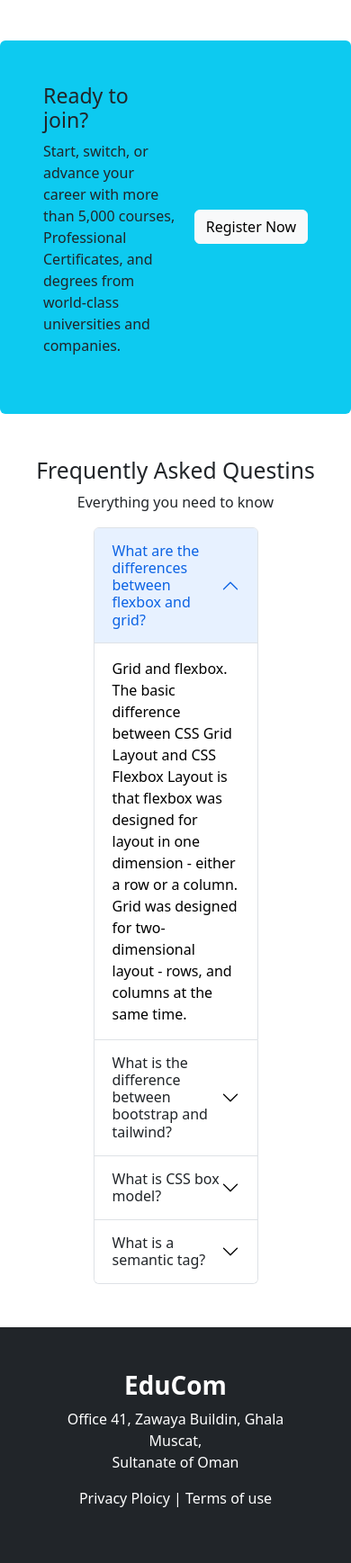
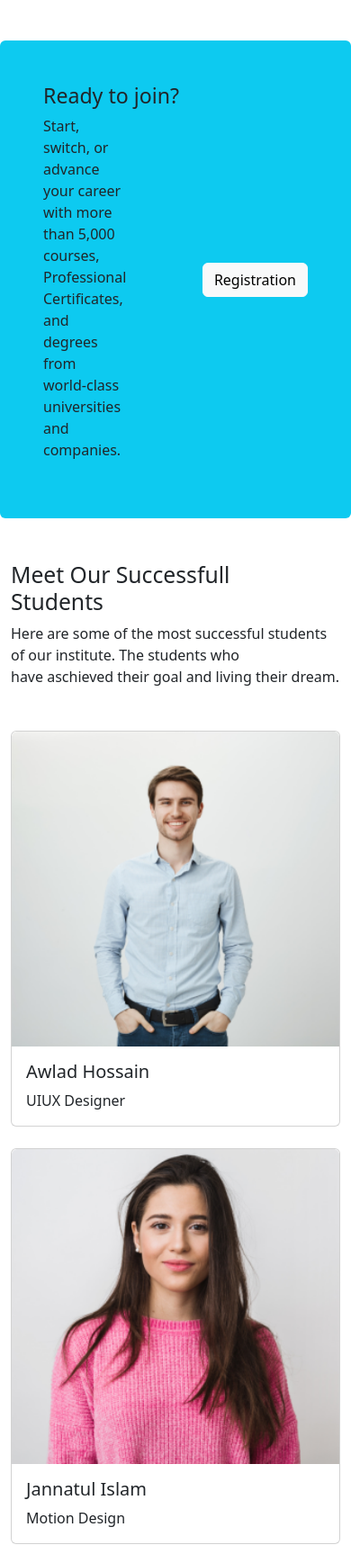
Before and after one commit to Tareq35/educom-website, a plain HTML site: page index.html in a window 390 px wide. Shown: the part 4084-5821 px from the top of the page at 90% size. Drawn offline with nearby package versions, Linux system fonts and the light colour scheme.

Commit message:
successful section added and some responsive is done

```diff
--- a/css/style.css
+++ b/css/style.css
@@ -1,4 +1,6 @@
-@media only screen and (max-width: 767px) {
+/*===================== Mobile devices =================== */
+
+@media only screen and (max-width: 768px) {
     .carousel-item img {
         width: 335px;
         height: 262px;
--- a/index.html
+++ b/index.html
@@ -47,7 +47,7 @@
 
                 </ul>
                 <div>
-                    <button class="btn btn-outline-info text-info fw-bold" type="submit">Register</button>
+                    <button class="btn btn-outline-info fw-bold" type="submit">Register</button>
                 </div>
             </div>
 
@@ -263,17 +263,18 @@
 
         <!--============== ready section start ============== -->
 
-        <section class="container my-5 rounded p-5 bg-info d-flex justify-content-center align-items-center ">
-            <div class="w-50">
+        <section class="container my-5 rounded p-5 bg-info d-flex ">
+            <div>
                 <h3>Ready to join?</h3>
-                <p>Start, switch, or advance your career with more than 5,000 courses, Professional Certificates, and
+                <p class="w-50">Start, switch, or advance your career with more than 5,000 courses, Professional
+                    Certificates, and
                     degrees from world-class universities and companies.</p>
             </div>
-            <div class="w-50 d-flex justify-content-end">
+            <div class="d-flex align-items-center">
                 <div>
                     <!-- Button trigger modal -->
                     <button type="button" class="btn btn-light" data-bs-toggle="modal" data-bs-target="#exampleModal">
-                        Register Now
+                        Registration
                     </button>
 
                     <!-- Modal -->
@@ -316,6 +317,66 @@
 
         <!--============= ready section end ================ -->
 
+        <!--========= success section start=============== -->
+
+        <section class="container my-5" id="success">
+            <div>
+                <h2>Meet Our Successfull <br> Students</h2>
+                <p>
+                    Here are some of the most successful students of our institute. The students who <br> have aschieved their goal and living their
+                    dream.
+            </div>
+
+            </p>
+            <div class="my-5">
+                <div class="row row-cols-1 row-cols-md-2 row-cols-lg-4 g-4">
+                    <div class="col">
+                        <div class="card h-100">
+                            <img src="./images/student/student-1.png" class="card-img-top" alt="...">
+                            <div class="card-body">
+                                <h5 class="card-title">Awlad Hossain</h5>
+                                <p class="card-text">UIUX Designer</p>
+                            </div>
+                        </div>
+                    </div>
+                    <div class="col">
+                        <div class="card h-100">
+                            <img src="./images/student/student-2.png" class="card-img-top" alt="...">
+                            <div class="card-body">
+                                <h5 class="card-title">Jannatul Islam</h5>
+                                <p class="card-text">Motion Design</p>
+                            </div>
+                        </div>
+                    </div>
+                    <div class="col">
+                        <div class="card h-100">
+                            <img src="./images/student/student-3.png" class="card-img-top" alt="...">
+                            <div class="card-body">
+                                <h5 class="card-title">Imran Hossain</h5>
+                                <p class="card-text">Graphic Designer</p>
+                            </div>
+                        </div>
+                    </div>
+                    <div class="col">
+                        <div class="card h-100">
+                            <img src="./images/student/student-4.png" class="card-img-top" alt="...">
+                            <div class="card-body">
+                                <h5 class="card-title">Nishi Akter</h5>
+                                <p class="card-text">Web Developer</p>
+                            </div>
+                        </div>
+                    </div>
+                </div>
+            </div>
+            <div class="text-center">
+                <button class="btn btn-info text-white">
+                    View All
+                </button>
+            </div>
+        </section>
+
+        <!--========= success section end =============== -->
+
         <!--============== faq section start ============ -->
 
         <section class="container my-5" id="faq">
@@ -324,12 +385,12 @@
                 <p>Everything you need to know</p>
             </div>
             <div class="d-flex justify-content-center">
-                <div class="accordion w-50" id="accordionExample">
+                <div class="accordion w-75" id="accordionExample">
                     <div class="accordion-item">
                         <h2 class="accordion-header" id="headingOne">
                             <button class="accordion-button" type="button" data-bs-toggle="collapse"
                                 data-bs-target="#collapseOne" aria-expanded="true" aria-controls="collapseOne">
-                                What are the differences between flexbox and grid?
+                                <strong>What are the differences between flexbox and grid?</strong>
                             </button>
                         </h2>
                         <div id="collapseOne" class="accordion-collapse collapse show" aria-labelledby="headingOne"
@@ -345,7 +406,7 @@
                         <h2 class="accordion-header" id="headingTwo">
                             <button class="accordion-button collapsed" type="button" data-bs-toggle="collapse"
                                 data-bs-target="#collapseTwo" aria-expanded="false" aria-controls="collapseTwo">
-                                What is the difference between bootstrap and tailwind?
+                                <strong>What is the difference between bootstrap and tailwind?</strong>
                             </button>
                         </h2>
                         <div id="collapseTwo" class="accordion-collapse collapse" aria-labelledby="headingTwo"
@@ -362,7 +423,7 @@
                         <h2 class="accordion-header" id="headingThree">
                             <button class="accordion-button collapsed" type="button" data-bs-toggle="collapse"
                                 data-bs-target="#collapseThree" aria-expanded="false" aria-controls="collapseThree">
-                                What is CSS box model?
+                                <strong>What is CSS box model?</strong>
                             </button>
                         </h2>
                         <div id="collapseThree" class="accordion-collapse collapse" aria-labelledby="headingThree"
@@ -378,7 +439,7 @@
                         <h2 class="accordion-header" id="headingFour">
                             <button class="accordion-button collapsed" type="button" data-bs-toggle="collapse"
                                 data-bs-target="#collapseFour" aria-expanded="false" aria-controls="collapseFour">
-                                What is a semantic tag?
+                                <strong>What is a semantic tag?</strong>
                             </button>
                         </h2>
                         <div id="collapseFour" class="accordion-collapse collapse" aria-labelledby="headinFour"
```
